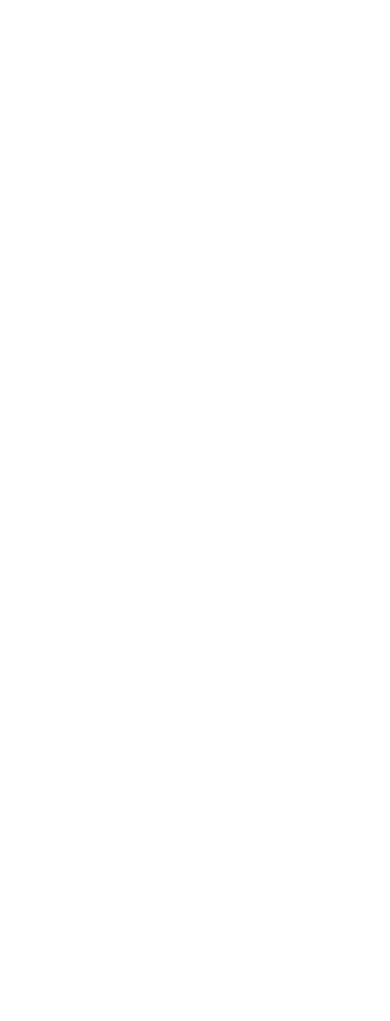
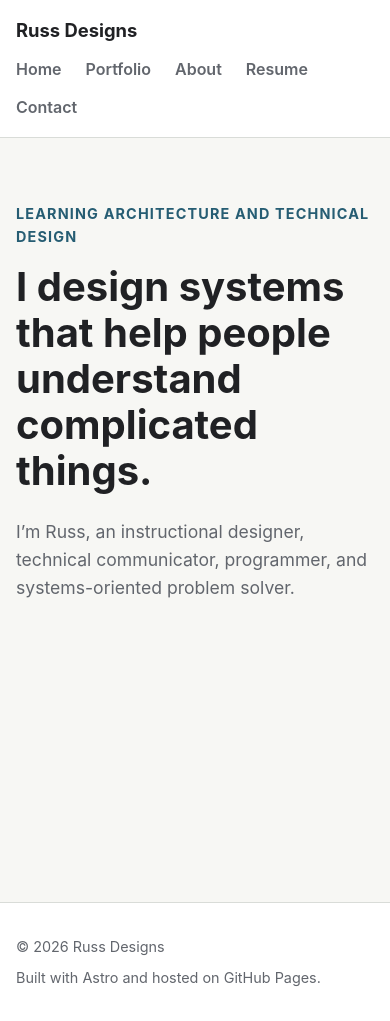
Before and after one commit to knockedmallard42/learning-architect.github.io, an Astro site: page / in a window 390 px wide. Before the commit the page ends 844 px from the top, so only its background shows below. Built offline with nearby package versions, Linux system fonts and the light colour scheme; Astro itself is replaced by a stand-in of ours.

Commit message:
Create base site layout and global styles

```diff
--- /dev/null
+++ b/src/layouts/BaseLayout.astro
@@ -0,0 +1,159 @@
+---
+import '../styles/global.css';
+
+interface Props {
+  title?: string;
+  description?: string;
+}
+
+const {
+  title = 'Russ Designs',
+  description = 'Portfolio of instructional design, learning architecture, technical communication, and software development work by Russ.',
+} = Astro.props;
+
+const pageTitle =
+  title === 'Russ Designs'
+    ? title
+    : `${title} | Russ Designs`;
+
+const currentYear = new Date().getFullYear();
+---
+
+<!doctype html>
+<html lang="en">
+  <head>
+    <meta charset="UTF-8" />
+
+    <meta
+      name="viewport"
+      content="width=device-width, initial-scale=1"
+    />
+
+    <meta name="description" content={description} />
+
+    <link rel="icon" type="image/svg+xml" href="/favicon.svg" />
+
+    <title>{pageTitle}</title>
+  </head>
+
+  <body>
+    <a class="skip-link" href="#main-content">
+      Skip to main content
+    </a>
+
+    <header class="site-header">
+      <div class="container header-content">
+        <a class="site-name" href="/">
+          Russ Designs
+        </a>
+
+        <nav aria-label="Primary navigation">
+          <ul class="navigation">
+            <li><a href="/">Home</a></li>
+            <li><a href="/portfolio/">Portfolio</a></li>
+            <li><a href="/about/">About</a></li>
+            <li><a href="/resume/">Resume</a></li>
+            <li><a href="/contact/">Contact</a></li>
+          </ul>
+        </nav>
+      </div>
+    </header>
+
+    <main id="main-content">
+      <slot />
+    </main>
+
+    <footer class="site-footer">
+      <div class="container footer-content">
+        <p>© {currentYear} Russ Designs</p>
+
+        <p>
+          Built with Astro and hosted on GitHub Pages.
+        </p>
+      </div>
+    </footer>
+  </body>
+</html>
+
+<style>
+  .site-header {
+    border-bottom: 1px solid var(--color-border);
+    background: var(--color-surface);
+  }
+
+  .header-content {
+    display: flex;
+    align-items: center;
+    justify-content: space-between;
+    gap: var(--space-xl);
+    min-height: 4.5rem;
+  }
+
+  .site-name {
+    color: var(--color-text);
+    font-size: 1.15rem;
+    font-weight: 750;
+    text-decoration: none;
+    white-space: nowrap;
+  }
+
+  .navigation {
+    display: flex;
+    flex-wrap: wrap;
+    gap: var(--space-lg);
+    margin: 0;
+    padding: 0;
+    list-style: none;
+  }
+
+  .navigation a {
+    color: var(--color-text-muted);
+    font-weight: 600;
+    text-decoration: none;
+  }
+
+  .navigation a:hover {
+    color: var(--color-accent);
+  }
+
+  main {
+    min-height: calc(100vh - 10rem);
+  }
+
+  .site-footer {
+    margin-top: var(--space-3xl);
+    border-top: 1px solid var(--color-border);
+    background: var(--color-surface);
+  }
+
+  .footer-content {
+    display: flex;
+    justify-content: space-between;
+    gap: var(--space-lg);
+    padding-block: var(--space-xl);
+    color: var(--color-text-muted);
+    font-size: 0.9rem;
+  }
+
+  .footer-content p {
+    margin: 0;
+  }
+
+  @media (max-width: 48rem) {
+    .header-content {
+      align-items: flex-start;
+      flex-direction: column;
+      gap: var(--space-sm);
+      padding-block: var(--space-md);
+    }
+
+    .navigation {
+      gap: var(--space-sm) var(--space-lg);
+    }
+
+    .footer-content {
+      flex-direction: column;
+      gap: var(--space-xs);
+    }
+  }
+</style>
--- a/src/layouts/Layout.astro
+++ /dev/null
@@ -1,23 +0,0 @@
-<!doctype html>
-<html lang="en">
-	<head>
-		<meta charset="utf-8" />
-		<meta name="viewport" content="width=device-width" />
-		<link rel="icon" type="image/svg+xml" href="/favicon.svg" />
-		<link rel="icon" href="/favicon.ico" />
-		<meta name="generator" content={Astro.generator} />
-		<title>Astro Basics</title>
-	</head>
-	<body>
-		<slot />
-	</body>
-</html>
-
-<style>
-	html,
-	body {
-		margin: 0;
-		width: 100%;
-		height: 100%;
-	}
-</style>
--- a/src/pages/index.astro
+++ b/src/pages/index.astro
@@ -1,11 +1,51 @@
 ---
-import Welcome from '../components/Welcome.astro';
-import Layout from '../layouts/Layout.astro';
-
-// Welcome to Astro! Wondering what to do next? Check out the Astro documentation at https://docs.astro.build
-// Don't want to use any of this? Delete everything in this file, the `assets`, `components`, and `layouts` directories, and start fresh.
+import BaseLayout from '../layouts/BaseLayout.astro';
 ---
 
-<Layout>
+<BaseLayout
+  title="Russ Designs"
+  description="Russ's portfolio of instructional design, learning architecture, technical communication, and software development work."
+>
+  <section class="hero">
+    <div class="container">
+      <div class="reading-width">
+        <p class="eyebrow">Learning architecture and technical design</p>
 
-</Layout>
+        <h1>
+          I design systems that help people understand complicated things.
+        </h1>
+
+        <p class="introduction">
+          I’m Russ, an instructional designer, technical communicator,
+          programmer, and systems-oriented problem solver.
+        </p>
+      </div>
+    </div>
+  </section>
+</BaseLayout>
+
+<style>
+  .hero {
+    padding-block: clamp(4rem, 10vw, 8rem);
+  }
+
+  .eyebrow {
+    margin-bottom: var(--space-md);
+    color: var(--color-accent);
+    font-size: 0.9rem;
+    font-weight: 750;
+    letter-spacing: 0.08em;
+    text-transform: uppercase;
+  }
+
+  h1 {
+    max-width: 18ch;
+    font-size: clamp(2.5rem, 7vw, 5rem);
+  }
+
+  .introduction {
+    max-width: 42rem;
+    color: var(--color-text-muted);
+    font-size: clamp(1.1rem, 2vw, 1.35rem);
+  }
+</style>
--- /dev/null
+++ b/src/styles/global.css
@@ -0,0 +1,111 @@
+:root {
+  --color-background: #f7f7f4;
+  --color-surface: #ffffff;
+  --color-text: #202124;
+  --color-text-muted: #62666d;
+  --color-border: #d9dcd8;
+  --color-accent: #265d73;
+  --color-accent-hover: #17475b;
+
+  --content-width: 72rem;
+  --reading-width: 48rem;
+
+  --space-xs: 0.5rem;
+  --space-sm: 0.75rem;
+  --space-md: 1rem;
+  --space-lg: 1.5rem;
+  --space-xl: 2rem;
+  --space-2xl: 3rem;
+  --space-3xl: 5rem;
+
+  --radius-sm: 0.35rem;
+  --radius-md: 0.75rem;
+
+  font-family:
+    Inter, ui-sans-serif, system-ui, -apple-system, BlinkMacSystemFont,
+    "Segoe UI", sans-serif;
+  color: var(--color-text);
+  background: var(--color-background);
+  font-synthesis: none;
+  text-rendering: optimizeLegibility;
+}
+
+*,
+*::before,
+*::after {
+  box-sizing: border-box;
+}
+
+html {
+  min-height: 100%;
+  scroll-behavior: smooth;
+}
+
+body {
+  min-height: 100vh;
+  margin: 0;
+  background: var(--color-background);
+  color: var(--color-text);
+  line-height: 1.6;
+}
+
+img,
+picture,
+svg {
+  display: block;
+  max-width: 100%;
+}
+
+button,
+input,
+textarea,
+select {
+  font: inherit;
+}
+
+a {
+  color: var(--color-accent);
+  text-decoration-thickness: 0.08em;
+  text-underline-offset: 0.18em;
+}
+
+a:hover {
+  color: var(--color-accent-hover);
+}
+
+h1,
+h2,
+h3,
+h4 {
+  margin-block: 0 0.6em;
+  line-height: 1.15;
+}
+
+p {
+  margin-block: 0 1em;
+}
+
+.container {
+  width: min(100% - 2rem, var(--content-width));
+  margin-inline: auto;
+}
+
+.reading-width {
+  max-width: var(--reading-width);
+}
+
+.skip-link {
+  position: fixed;
+  top: var(--space-md);
+  left: var(--space-md);
+  z-index: 100;
+  padding: var(--space-sm) var(--space-md);
+  border-radius: var(--radius-sm);
+  background: var(--color-text);
+  color: white;
+  transform: translateY(-200%);
+}
+
+.skip-link:focus {
+  transform: translateY(0);
+}
```
